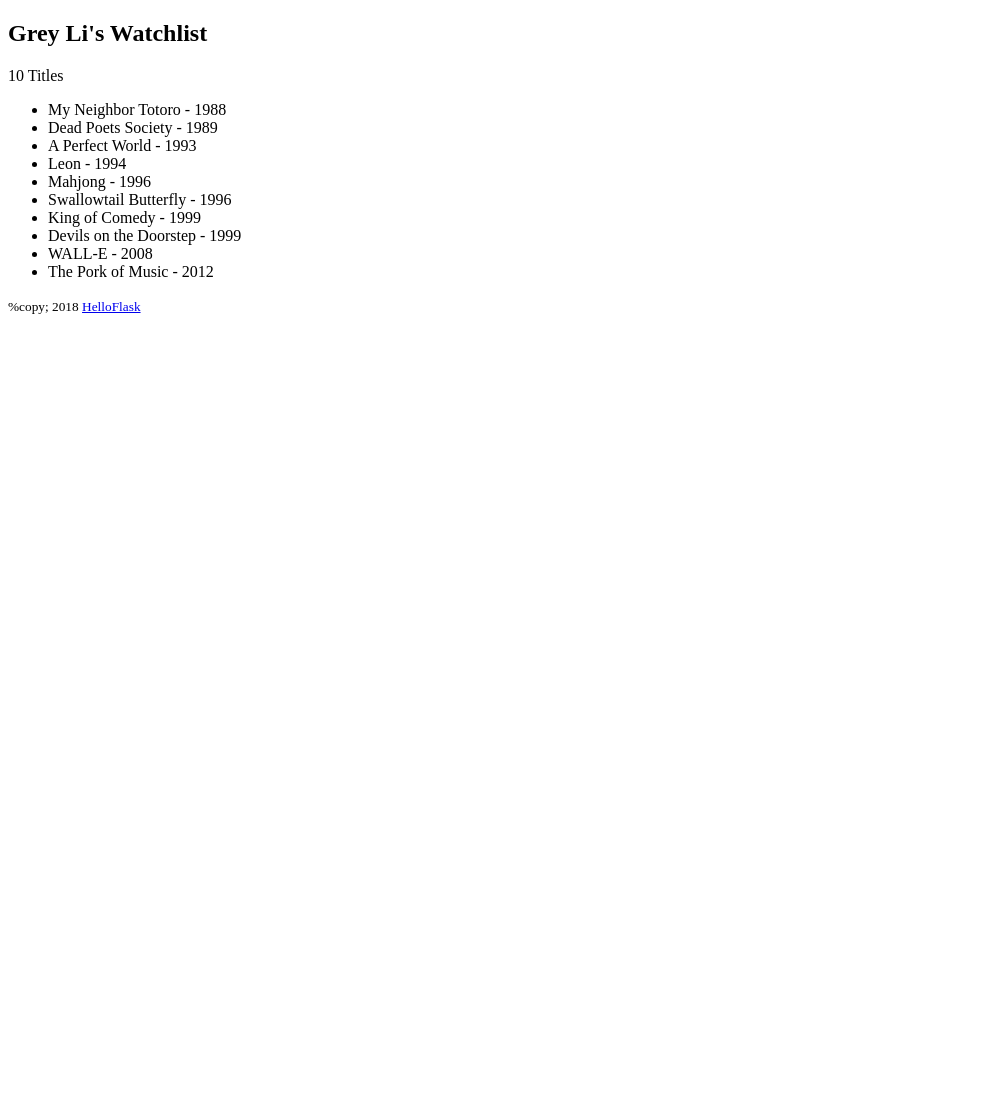
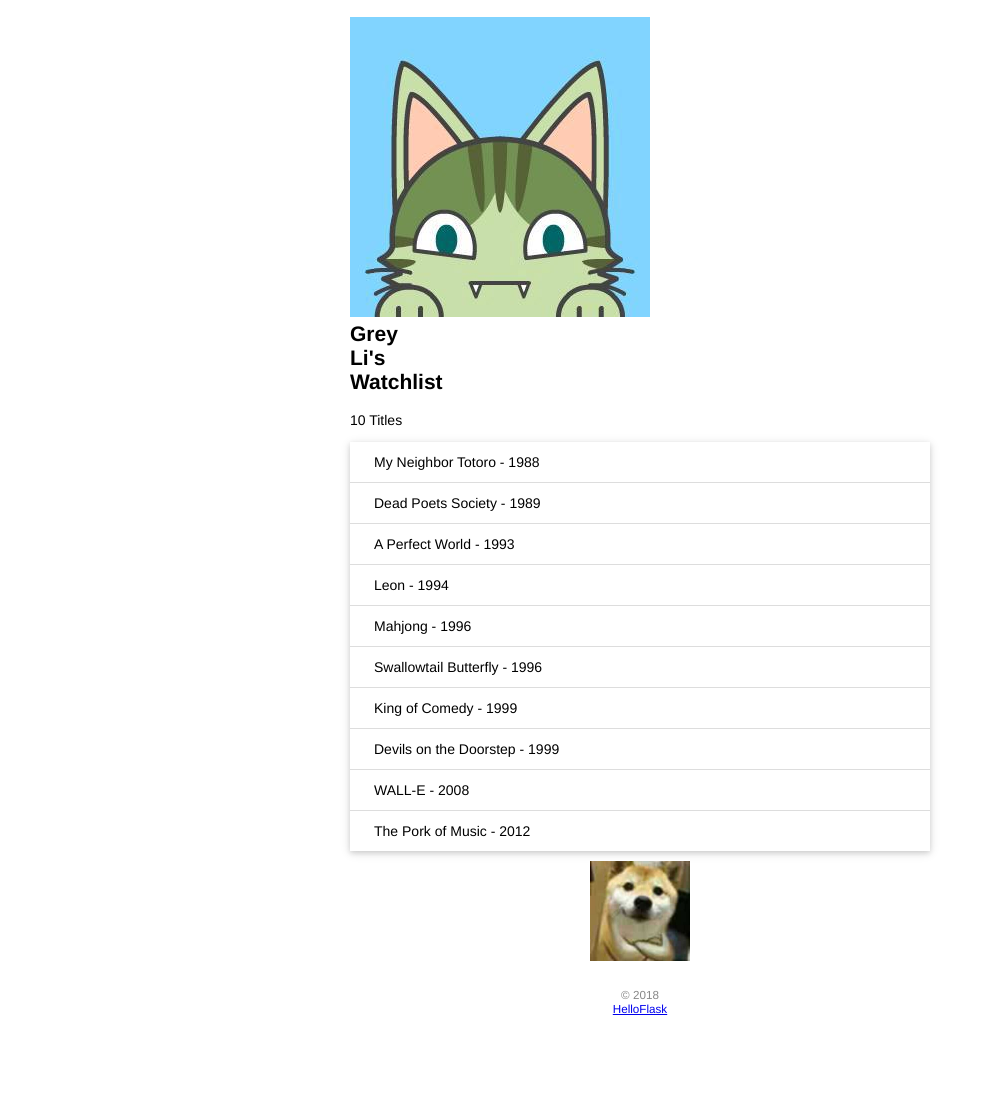
Before and after one commit to liuwenwen163/watchlist, a Flask app: page / in a window 1280 px wide. Shown: the whole page, without its empty margins (0-988 px from the left). Before the commit the page ends 314 px from the top, so only its background shows below. Run offline with Flask 2, Linux system fonts and the light colour scheme.

Commit message:
add static files with css and jpg

```diff
--- a/static/style.css
+++ b/static/style.css
@@ -0,0 +1,55 @@
+/*
+* @Author: Marte
+* @Date:   2019-09-17 11:33:14
+* @Last Modified by:   Marte
+* @Last Modified time: 2019-09-17 14:50:52
+*/
+
+/* 页面整体 */
+body{
+    margin: auto;
+    max-width: 580px;
+    font-size: 14px;
+    font-family: Helvetica, Arial, sans-seriv;
+}
+
+/*页脚*/
+footer{
+    color: #888;
+    margin-top: 15px;
+    text-align: center;
+    padding: 10px;
+}
+
+/* 头像 */
+h2{
+    width: 40px;
+}
+
+/* 电影列表 */
+.movie-list{
+    list-style-type: none;
+    padding: 0;
+    margin-bottom: 10px;
+    box-shadow: 0 2px 5px 0 rgba(0,0,0,0.126), 0 2px 10px 0 rgba(0,0,0,0.12)
+}
+
+.movie-list li{
+    padding: 12px 24px;
+    border-bottom: 1px solid #ddd;
+}
+
+.movie-list li:last-child{
+    border-bottom: none;
+}
+
+.movie-list li:hover{
+    background-color: #f8f9fa;
+}
+
+/* doge图片 */
+.totoro{
+    display: block;
+    margin: 0 auto;
+    height: 100px;
+}
--- a/templates/index.html
+++ b/templates/index.html
@@ -3,18 +3,23 @@
 <head>
     <meta charset="UTF-8">
     <title>hello flask</title>
+    <link rel="stylesheet" href="{{ url_for('static', filename='style.css') }}">
 </head>
 <body>
-    <h2>{{name}}'s Watchlist</h2>
+    <h2>
+        <img class="avatar" alt="Avatar" src="{{ url_for('static', filename='images/avatar.jpg') }}">
+        {{name}}'s Watchlist
+    </h2>
     {#  使用length过滤器获取movies变量的长度 #}
     <p>{{ movies|length }} Titles</p>
-    <ul>
+    <ul class="movie-list">
         {% for movie in movies %} {# 迭代 movies 变量 #}
         <li>{{ movie.title }} - {{ movie.year }}</li> {#等同于movie['title']#}
         {% endfor %} {# 使用 endfor 标签结束for语句 #}
     </ul>
+    <img class="totoro" alt="doge" src="{{ url_for('static', filename='images/doge.jpg') }}">
     <footer>
-        <small>%copy; 2018 <a href="http://helloflask.com/tutorial/">HelloFlask</a></small>
+        <small>&copy; 2018 <a class="totoro" href="http://helloflask.com/tutorial/">HelloFlask</a></small>
     </footer>
 </body>
 </html>
```
